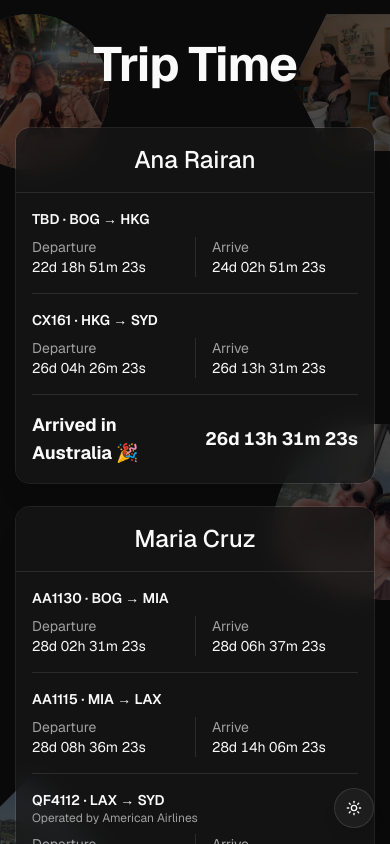
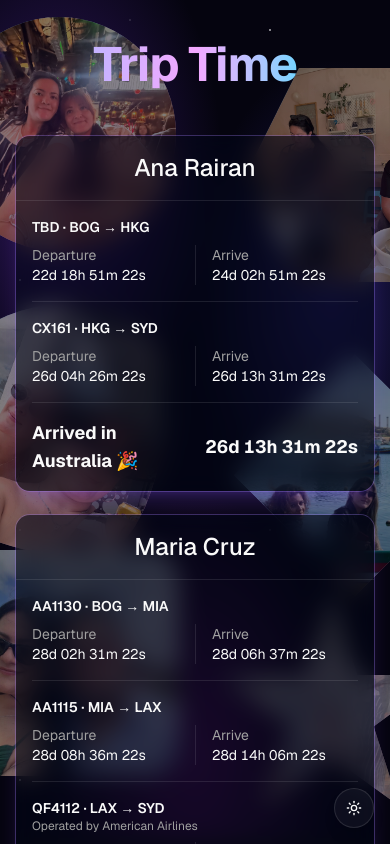
Before and after one commit to jleonardolopezFullStack/viaje-mamas, a Next.js app: page / in a window 390 px wide. Shown: the top 844 px of the page. Built offline with nearby package versions, Linux system fonts and the light colour scheme.

Commit message:
Implement vivid themes with dawn and galaxy backgrounds, enhance mobile collage visibility

```diff
--- a/app/globals.css
+++ b/app/globals.css
@@ -149,3 +149,59 @@
     clip-path: polygon(50% 0, 61% 35%, 98% 35%, 68% 57%, 79% 91%, 50% 70%, 21% 91%, 32% 57%, 2% 35%, 39% 35%);
   }
 }
+
+/* Page backgrounds (components/sky-background.tsx) */
+@layer components {
+  /* Light theme: dawn sky, sky blue → lavender → peach/pink */
+  .sky-dawn {
+    background: linear-gradient(to bottom, #bae6fd 0%, #ddd6fe 45%, #fed7aa 80%, #fbcfe8 100%);
+  }
+
+  /* Dark theme: near-black blue base + purple / indigo / magenta nebulas */
+  .sky-galaxy {
+    background:
+      radial-gradient(ellipse 60% 45% at 15% 20%, rgb(124 58 237 / 0.35), transparent 70%),
+      radial-gradient(ellipse 50% 40% at 85% 35%, rgb(79 70 229 / 0.3), transparent 70%),
+      radial-gradient(ellipse 55% 45% at 50% 90%, rgb(192 38 211 / 0.25), transparent 70%),
+      #05040f;
+  }
+
+  /* Star layers: tiled dots that twinkle at different rhythms */
+  .stars {
+    background-image:
+      radial-gradient(1.5px 1.5px at 20px 30px, white, transparent),
+      radial-gradient(1.5px 1.5px at 90px 140px, white, transparent),
+      radial-gradient(2px 2px at 160px 60px, rgb(255 255 255 / 0.9), transparent),
+      radial-gradient(1.5px 1.5px at 220px 190px, white, transparent),
+      radial-gradient(2px 2px at 60px 220px, rgb(221 214 254), transparent);
+    background-size: 250px 250px;
+    animation: twinkle 5s ease-in-out infinite;
+  }
+  .stars-far {
+    background-image:
+      radial-gradient(1px 1px at 40px 70px, rgb(255 255 255 / 0.8), transparent),
+      radial-gradient(1px 1px at 130px 20px, rgb(255 255 255 / 0.7), transparent),
+      radial-gradient(1px 1px at 300px 120px, rgb(186 230 253 / 0.8), transparent),
+      radial-gradient(1px 1px at 250px 330px, rgb(255 255 255 / 0.7), transparent),
+      radial-gradient(1px 1px at 80px 300px, rgb(255 255 255 / 0.6), transparent);
+    background-size: 380px 380px;
+    animation: twinkle 8s ease-in-out infinite reverse;
+  }
+}
+
+@keyframes twinkle {
+  0%,
+  100% {
+    opacity: 1;
+  }
+  50% {
+    opacity: 0.4;
+  }
+}
+
+@media (prefers-reduced-motion: reduce) {
+  .stars,
+  .stars-far {
+    animation: none;
+  }
+}
--- a/app/page.tsx
+++ b/app/page.tsx
@@ -2,6 +2,7 @@ import fs from "node:fs";
 import path from "node:path";
 import { AutoRefresh } from "@/components/auto-refresh";
 import { Collage } from "@/components/collage";
+import { SkyBackground } from "@/components/sky-background";
 import { TripCard } from "@/components/trip-card";
 import { travelers } from "@/data/trips";
 import { getLegStatuses } from "@/lib/tracking";
@@ -33,9 +34,12 @@ export default async function Home() {
   return (
     <main className="relative isolate flex min-h-screen flex-col items-center gap-10 overflow-x-hidden px-4 py-10 md:py-16">
       <AutoRefresh />
+      <SkyBackground />
       <Collage images={getCollageImages()} />
 
-      <h1 className="text-5xl font-bold tracking-tight md:text-7xl">Trip Time</h1>
+      <h1 className="bg-linear-to-r from-sky-600 via-violet-600 to-rose-500 bg-clip-text pb-2 text-5xl font-bold tracking-tight text-transparent md:text-7xl dark:from-violet-300 dark:via-fuchsia-300 dark:to-sky-300">
+        Trip Time
+      </h1>
 
       <div className="grid w-full max-w-4xl items-start justify-items-center gap-6 md:grid-cols-2 md:gap-12">
         {travelers.map((traveler, i) => (
--- a/components/collage.tsx
+++ b/components/collage.tsx
@@ -4,31 +4,31 @@ import Image from "next/image";
 import { useEffect, useState } from "react";
 
 // One entry per figure: CSS shape + position/size.
-// Mobile: bigger, peeking from the edges; md+: around the cards.
+// Mobile: large (55-65vw), fixed to the screen and peeking from the edges; md+: around the cards.
 const shapes = [
   {
     shape: "shape-circle",
-    position: "top-[1%] -left-[12%] size-[40vw] md:top-[4%] md:left-[3%] md:size-[22vw]",
+    position: "top-[2%] -left-[15%] size-[60vw] md:top-[4%] md:left-[3%] md:size-[22vw]",
   },
   {
     shape: "shape-blob",
-    position: "top-[30%] -right-[15%] size-[45vw] md:top-[48%] md:right-auto md:-left-[2%] md:size-[26vw]",
+    position: "top-[36%] -left-[22%] size-[65vw] md:top-[48%] md:-left-[2%] md:size-[26vw]",
   },
   {
     shape: "shape-hexagon",
-    position: "top-[1%] -right-[10%] size-[35vw] md:top-[2%] md:right-[4%] md:size-[20vw]",
+    position: "top-[8%] -right-[18%] size-[55vw] md:top-[2%] md:right-[4%] md:size-[20vw]",
   },
   {
     shape: "shape-diamond",
-    position: "top-[55%] -left-[15%] size-[45vw] md:top-[40%] md:left-auto md:-right-[1%] md:size-[24vw]",
+    position: "top-[42%] -right-[22%] size-[62vw] md:top-[40%] md:-right-[1%] md:size-[24vw]",
   },
   {
     shape: "shape-rounded",
-    position: "bottom-[12%] -right-[12%] size-[40vw] md:bottom-[3%] md:right-auto md:left-[24%] md:size-[16vw]",
+    position: "bottom-[8%] -left-[12%] size-[58vw] md:bottom-[3%] md:left-[24%] md:size-[16vw]",
   },
   {
     shape: "shape-star",
-    position: "bottom-[1%] left-[5%] size-[35vw] md:bottom-[4%] md:left-auto md:right-[20%] md:size-[18vw]",
+    position: "bottom-[2%] -right-[15%] size-[60vw] md:bottom-[4%] md:right-[20%] md:size-[18vw]",
   },
 ];
 
@@ -58,7 +58,7 @@ export function Collage({ images }: Props) {
   const imageAt = (i: number, k: number) => images[(i + k * shapes.length) % images.length];
 
   return (
-    <div aria-hidden className="pointer-events-none absolute inset-0 -z-10 overflow-hidden opacity-40 md:opacity-100 dark:brightness-[.7]">
+    <div aria-hidden className="pointer-events-none fixed inset-0 -z-10 overflow-hidden opacity-70 md:absolute md:opacity-100 dark:brightness-[.7]">
       {shapes.map(({ shape, position }, i) => {
         const k = cycles[i];
         // Two stacked layers: the active one (k % 2) fades in, the other keeps the previous photo and fades out.
--- a/components/countdown.tsx
+++ b/components/countdown.tsx
@@ -3,13 +3,32 @@
 import { useSyncExternalStore } from "react";
 import { formatRemaining, getRemaining } from "@/lib/countdown";
 
-// Current time in whole seconds; null on the server so SSR shows the placeholder.
+// Shared clock for every Countdown: one interval, cached value.
+// getSnapshot must return the same value until the store changes, so it reads `now`
+// instead of calling Date.now() (which can differ between React's repeated calls).
+let now = Date.now();
+const listeners = new Set<() => void>();
+let timer: ReturnType<typeof setInterval> | undefined;
+
 function subscribe(onTick: () => void) {
-  const id = setInterval(onTick, 1000);
-  return () => clearInterval(id);
+  listeners.add(onTick);
+  if (!timer) {
+    now = Date.now();
+    timer = setInterval(() => {
+      now = Date.now();
+      listeners.forEach((listener) => listener());
+    }, 1000);
+  }
+  return () => {
+    listeners.delete(onTick);
+    if (listeners.size === 0) {
+      clearInterval(timer);
+      timer = undefined;
+    }
+  };
 }
-const getNow = () => Math.floor(Date.now() / 1000) * 1000;
-const getServerNow = () => null;
+const getNow = () => now;
+const getServerNow = () => null; // SSR shows the placeholder
 
 type Props = {
   target: string;
--- /dev/null
+++ b/components/sky-background.tsx
@@ -0,0 +1,13 @@
+// Full-screen page background, fixed while scrolling: dawn sky in light theme, galaxy in dark.
+// Theme switches through the `dark:` variant (class on <html>), so no JS is needed.
+export function SkyBackground() {
+  return (
+    <div aria-hidden className="pointer-events-none fixed inset-0 -z-20">
+      <div className="sky-dawn absolute inset-0 dark:hidden" />
+      <div className="sky-galaxy absolute inset-0 hidden dark:block">
+        <div className="stars-far absolute inset-0" />
+        <div className="stars absolute inset-0" />
+      </div>
+    </div>
+  );
+}
--- a/components/trip-card.tsx
+++ b/components/trip-card.tsx
@@ -45,7 +45,7 @@ export function TripCard({ traveler, statuses, className }: Props) {
   return (
     <Card
       className={cn(
-        "w-full max-w-md bg-card/75 shadow-xl backdrop-blur-md",
+        "w-full max-w-md bg-white/70 shadow-xl shadow-sky-300/40 ring-sky-300/50 backdrop-blur-md dark:bg-slate-950/55 dark:shadow-violet-500/20 dark:ring-violet-400/30",
         className,
       )}
     >
--- a/specs/06-vivid-themes-mobile-collage.md
+++ b/specs/06-vivid-themes-mobile-collage.md
@@ -1,6 +1,6 @@
 # SPEC 06 — Fondos vivos (galaxia / amanecer) y collage visible en móvil
 
-> **Estado:** Aprobado
+> **Estado:** Implementado
 > **Depende de:** SPEC 01, SPEC 04
 > **Fecha:** 2026-09-28
 > **Objetivo:** Dar al tema oscuro un fondo galáctico y al claro un cielo de amanecer, con título y cajas a juego, y hacer que en móvil las fotos del collage se vean grandes y siempre visibles.
```
